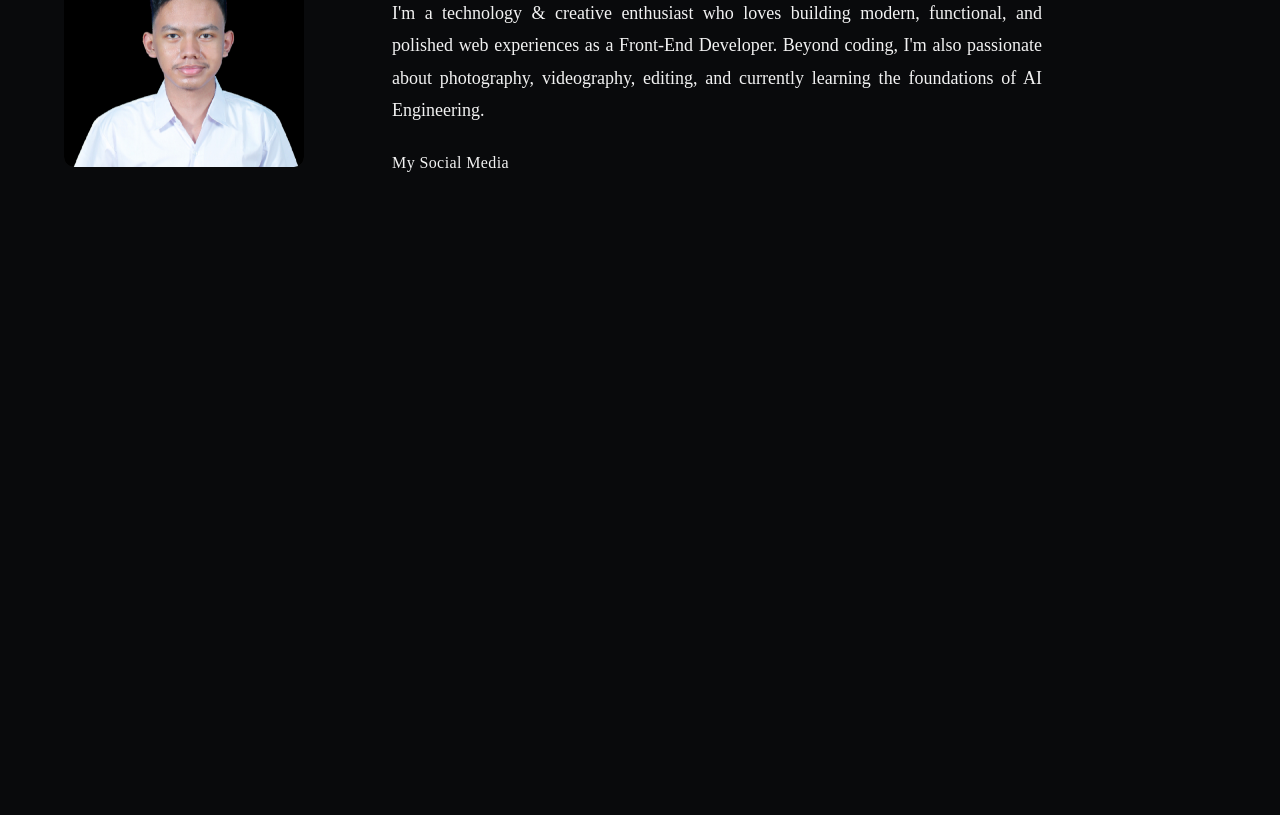
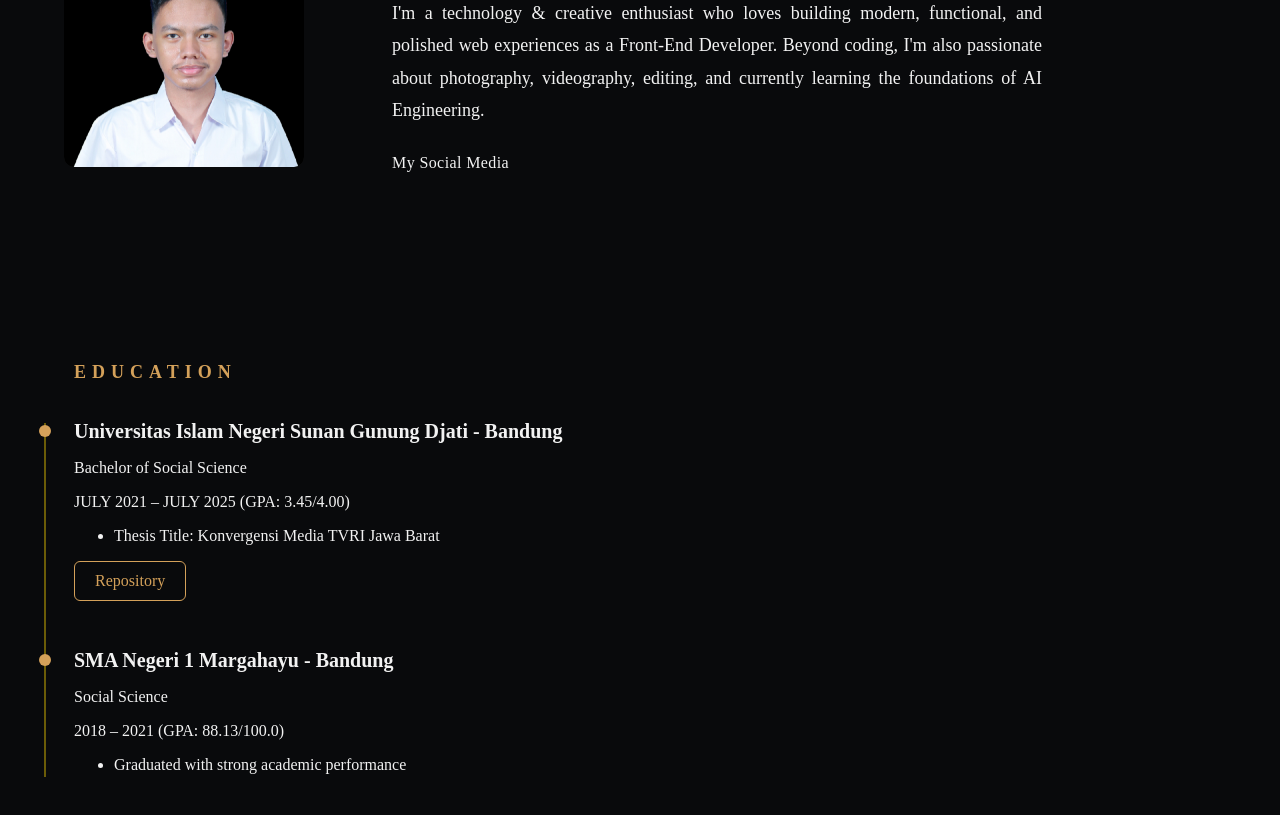
Before and after one commit to davanalendra0/Portofolio, a plain HTML site: page me.html in a window 1280 px wide. Shown: the part 259-1074 px from the top of the page. Before the commit the page ends 800 px from the top, so only its background shows below. Drawn offline with Linux system fonts and the light colour scheme.

Commit message:
add education section

```diff
--- a/css/me.css
+++ b/css/me.css
@@ -156,3 +156,84 @@ body {
 .social-link:hover{
   color: var(--accent);
 }
+
+.education-section{
+  background: var(--bg);
+  padding: 80px 24px;
+  color: var(--muted-white);
+}
+
+/* Timeline wrapper */
+.timeline{
+  position: relative;
+}
+
+/* Line */
+.timeline::before{
+  content: "";
+  position: absolute;
+  left: 20px;
+  top: 0;
+  width: 2px;
+  height: 100%;
+  background: gold;
+  opacity: 0.4;
+}
+
+/* Title */
+.edu-title{
+  color: var(--accent);
+  margin-bottom: 40px;
+  letter-spacing: 6px;
+  font-weight: 600;
+  font-size: 18px;
+  padding-left: 50px;
+}
+
+/* Timeline item */
+.timeline-item{
+  position: relative;
+  margin-bottom: 48px;
+}
+
+/* Bullet */
+.timeline-marker{
+  width: 12px;
+  height: 12px;
+  background: var(--accent);
+  border-radius: 50%;
+  position: absolute;
+  left: 15px;
+  top: 2px;
+}
+
+/* Content */
+.timeline-content{
+  padding-left: 50px;
+  transform: translateY(-3px);
+}
+
+.timeline-content h3{
+  margin: 0 0 6px;
+  font-size: 20px;
+  font-weight: 600;
+}
+
+.timeline-content .degree,
+.timeline-content .time{
+  color: var(--muted-gray);
+}
+
+.repo-btn{
+  display: inline-block;
+  padding: 10px 20px;
+  border: 1px solid var(--accent);
+  color: var(--accent);
+  border-radius: 6px;
+  text-decoration: none;
+}
+
+.repo-btn:hover{
+  background: var(--accent);
+  color: var(--bg);
+}
--- a/me.html
+++ b/me.html
@@ -51,7 +51,47 @@
         </div>
     </section>
 
+    <section id="education" class="education-section">
 
+        <h2 class="edu-title">EDUCATION</h2>
+
+        <div class="timeline">
+
+            <!-- Item 1 -->
+            <div class="timeline-item">
+                <div class="timeline-marker"></div>
+
+                <div class="timeline-content">
+                    <h3>Universitas Islam Negeri Sunan Gunung Djati - Bandung</h3>
+                    <p class="degree">Bachelor of Social Science</p>
+                    <p class="time">JULY 2021 – JULY 2025 (GPA: 3.45/4.00)</p>
+
+                    <ul>
+                        <li>Thesis Title: Konvergensi Media TVRI Jawa Barat</li>
+                    </ul>
+
+                    <a href="https://digilib.uinsgd.ac.id/121278/" class="repo-btn">Repository</a>
+                </div>
+            </div>
+
+            <!-- Item 2 -->
+            <div class="timeline-item">
+                <div class="timeline-marker"></div>
+
+                <div class="timeline-content">
+                    <h3>SMA Negeri 1 Margahayu - Bandung</h3>
+                    <p class="degree">Social Science</p>
+                    <p class="time">2018 – 2021 (GPA: 88.13/100.0)</p>
+
+                    <ul>
+                        <li>Graduated with strong academic performance</li>
+                    </ul>
+                </div>
+            </div>
+
+        </div>
+
+    </section>
 
 </body>
 </html>
```
Lines whose indentation alone changed are shown as unchanged.
